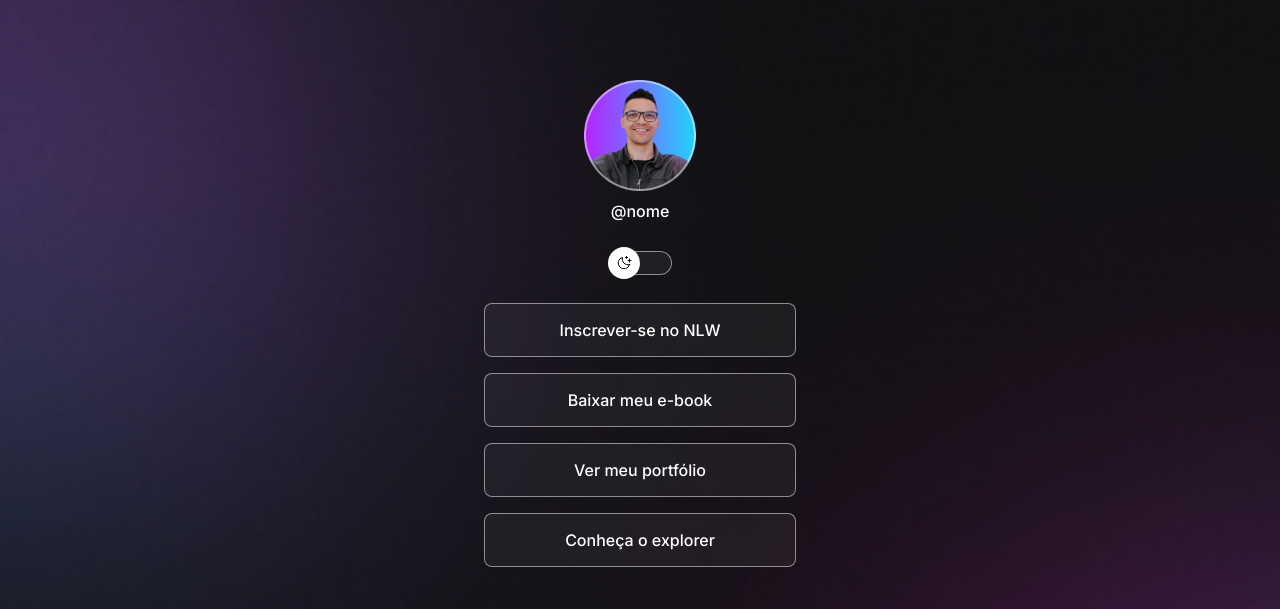
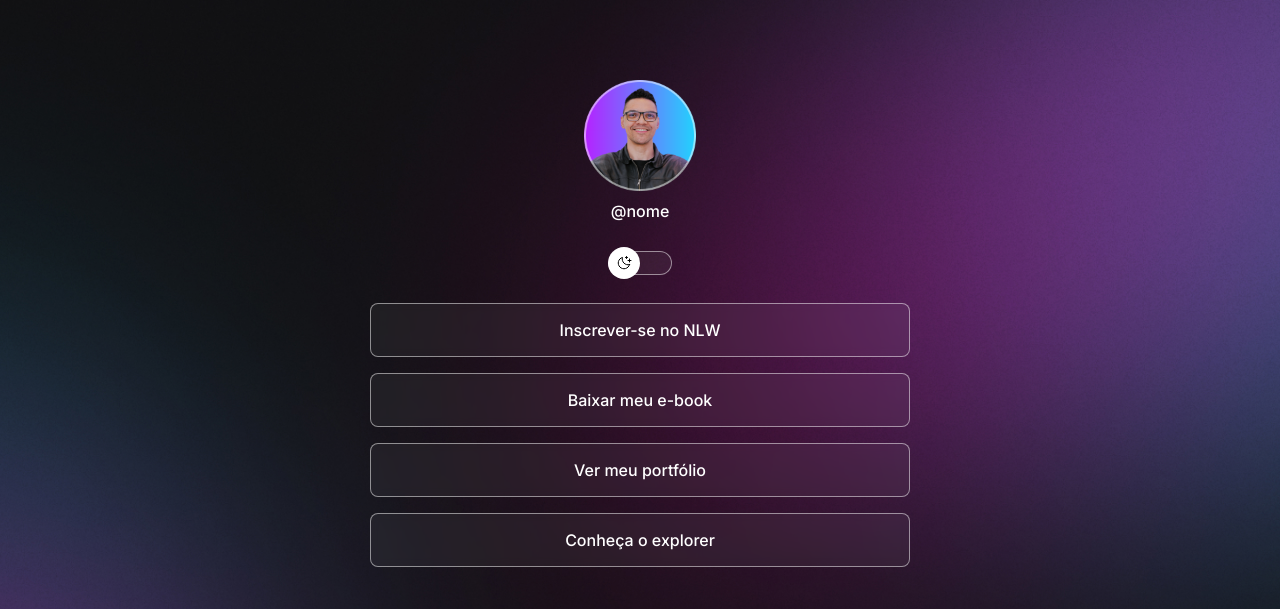
Before and after one commit to jp-beltran/RocketSeat-Explorer, a plain HTML site: page index.html in a window 1280 px wide. Shown: the top 609 px of the page. Drawn offline with nearby package versions, Linux system fonts and the light colour scheme; a web font is replaced by a local one.

Commit message:
change background based on media queries

```diff
--- a/script.js
+++ b/script.js
@@ -4,12 +4,12 @@ function toggleMode(){
 
     const img = document.querySelector("#profile img")
 
-    if(html.classList.contains("light")) {
+    /*if(html.classList.contains("light")) {
 
         img.setAttribute("src", "./assets/images/avatar-light.png")
 
     } else {
         img.setAttribute("src", "./assets/images/avatar-light.png")
     }
-
+*/
 }
--- a/styles.css
+++ b/styles.css
@@ -27,6 +27,7 @@
 body{
 
     background: var(--bg-url) no-repeat top center/cover;
+    height: 100vh;
 }
 
 body *{
@@ -35,7 +36,8 @@ body *{
 }
 
 #container {
-    width: 360px;
+    width: 100%;
+    max-width: 588px;
     /*height: 712px; */
     margin: auto;
     margin-top:56px ;
@@ -162,3 +164,14 @@ footer{
     text-align: center;
     font-size: 14px;
 }
+
+/* media queries */
+@media (min-width: 700px){
+    :root{
+        --bg-url: url(./assets/bg-desktop.jpg);
+    }
+
+    .light{
+        --bg-url: url(./assets/bg-desktop-light.jpg);
+    }
+}
```
